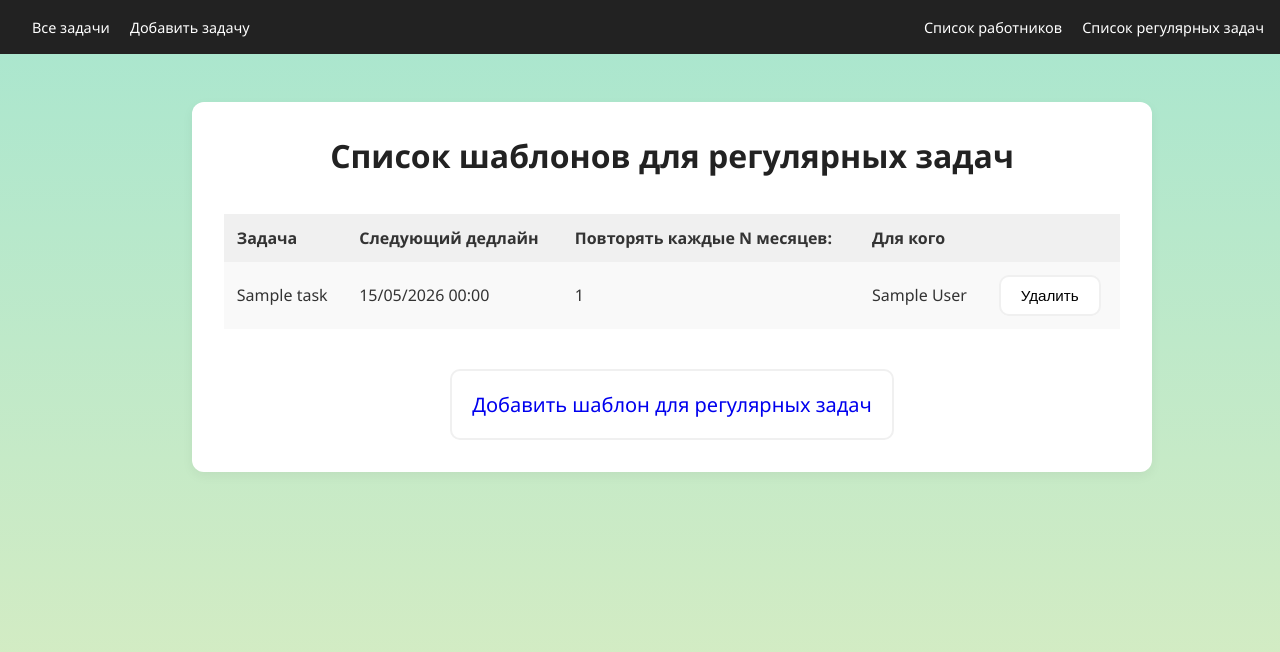
After one commit to redis713/UMCReminder, a Flask app: page /recurring_list in a window 1280 px wide. The commit adds this page. Shown: the top 652 px of the page. Run offline with Flask 3, Linux system fonts and the light colour scheme; tables that the repository leaves empty hold one stand-in row (values such as "Sample post").

Commit message:
Add recurring tasks system

```diff
--- a/app.py
+++ b/app.py
@@ -1,10 +1,11 @@
-from flask import Flask, render_template, request, redirect, url_for, flash
-from models import db, Task, User
+from zoneinfo import ZoneInfo
+from flask import Flask, render_template, request, redirect, url_for
+from models import db, Task, User, RecurringTask
 from config import Config
 from flask_migrate import Migrate
-#from scheduler import init_scheduler
 from flask import jsonify
-from datetime import datetime, timedelta
+from datetime import datetime, timedelta, date
+from scheduler import generate_tasks, write_month
 
 app = Flask(__name__)
 app.config.from_object(Config)
@@ -15,7 +16,7 @@ migrate = Migrate(app, db)
 
 @app.route("/")
 def index():
-    tasks = Task.query.order_by(Task.deadline).all()
+    tasks = Task.query.order_by(Task.deadline.desc()).all()
     users = User.query.all()
     return render_template("index.html", tasks=tasks, users=users)
 
@@ -125,10 +126,79 @@ def delete_task(task_id):
     db.session.commit()
     return redirect(url_for('index'))
 
+@app.route('/recurring_list')
+def recurring_list():
+    recurring_tasks = RecurringTask.query.all()
+    return render_template("recurring_list.html", recurring_tasks=recurring_tasks)
+
+def edit_recurring(rt_id):
+    rt = RecurringTask.query.get(rt_id)
+
+    if request.method == 'POST':
+        rt.title = request.form['title']
+        rt.description = request.form['description']
+        rt.interval_months = request.form['interval_months']
+        rt.next_run = datetime.strptime(request.form['next_run'], "%Y-%m-%dT%H:%M")
+
+
+
+
+@app.route('/add_recurring', methods=['GET', 'POST'])
+def add_recurring():
+    if request.method == 'POST':
+        title = request.form['title']
+        description = request.form['description']
+        interval = int(request.form['interval'])
+        #start_date = datetime.strptime(request.form['start_date'], "%Y-%m-%d").date()
+        start_date = datetime.strptime(request.form['start_date'], "%Y-%m-%dT%H:%M")
+        start_date = start_date.replace(tzinfo=ZoneInfo("Asia/Irkutsk")) # чтобы потом сравнивать с текущим временем нормально
+        user_ids = request.form.getlist('user_ids')  # список id из формы
+
+        month = start_date.month
+
+
+        rtask = RecurringTask(
+            title=title,
+            description=description,
+            interval_months=interval,
+            next_run=start_date
+        )
+
+        task = Task(
+            title=title + write_month(month),
+            description=description,
+            deadline=start_date
+        )
+
+        for uid in user_ids:
+            user = User.query.get(int(uid))
+            if user:
+                rtask.users.append(user)
+                task.users.append(user)
+
+        #если дата задачи после сегодняшней даты, то создаем ее сразу. В остальных случаях пусть работает scheduler
+        if start_date > datetime.now(ZoneInfo('Asia/Irkutsk')):
+            db.session.add(task)
+        db.session.add(rtask)
+        db.session.commit()
+
+        return redirect('recurring_list')
+
+    users = User.query.all()
+    return render_template('add_recurring.html', users=users)
+
+@app.route('/delete_recurring/<int:rt_id>')
+def delete_recurring(rt_id):
+    rt = RecurringTask.query.get(rt_id)
+    db.session.delete(rt)
+    db.session.commit()
+    return redirect(url_for('recurring_list'))
+
 
 @app.route('/api/tasks')
 def api_tasks():
-    now = datetime.utcnow()
+    #now = datetime.utcnow()
+    now = datetime.now(ZoneInfo('Asia/Irkutsk'))
     future = now + timedelta(days=7)
 
     tasks = Task.query.filter(
@@ -148,6 +218,11 @@ def api_tasks():
     ])
 
 
+@app.before_request
+def run_scheduler():
+    generate_tasks()
+    #print('every time')
+
 if __name__ == '__main__':
     #with app.app_context():
     #    db.create_all()
--- a/models.py
+++ b/models.py
@@ -7,6 +7,12 @@ db = SQLAlchemy()
 task_user = db.Table(
     "task_user",
     db.Column("task_id", db.Integer, db.ForeignKey("task.id"), primary_key=True),
+    db.Column("user_id", db.Integer, db.ForeignKey("user.id"), primary_key=True)
+)
+
+recurring_user = db.Table(
+    "recurring_user",
+    db.Column("recurring_id", db.Integer, db.ForeignKey("recurring_task.id"), primary_key=True),
     db.Column("user_id", db.Integer, db.ForeignKey("user.id"), primary_key=True)
 )
 
@@ -24,9 +30,32 @@ class Task(db.Model):
         back_populates="tasks"
     )
 
-    def is_due_soon(self):
-        now = datetime.utcnow()
-        return (self.deadline - now).days <= 3 and not self.completed
+    recurring_id = db.Column(db.Integer, db.ForeignKey('recurring_task.id'), nullable=True)
+
+    #def is_due_soon(self):
+    #    now = datetime.utcnow()
+    #    return (self.deadline - now).days <= 3 and not self.completed
+
+
+class RecurringTask(db.Model):
+    id = db.Column(db.Integer, primary_key=True)
+
+    title = db.Column(db.String(255))
+    description = db.Column(db.Text)
+
+    interval_months = db.Column(db.Integer, nullable=False)
+    next_run = db.Column(db.DateTime, nullable=False)
+
+    #active = db.Column(db.Boolean, default=True)
+
+    # связь с обычными задачами
+    tasks = db.relationship('Task', backref='recurring', lazy=True)
+
+    users = db.relationship(
+        "User",
+        secondary=recurring_user,
+        backref="recurring_tasks"
+    )
 
 
 class User(db.Model):
--- /dev/null
+++ b/scheduler.py
@@ -0,0 +1,57 @@
+from datetime import date, datetime
+import calendar
+
+from models import db, RecurringTask, Task
+
+
+def write_month(month):
+    months_words = ['', 'Январь', 'Февраль', 'Март', 'Апрель', 'Май', 'Июнь', 'Июль', 'Август', 'Сентябрь', 'Октябрь', 'Ноябрь', 'Декабрь']
+    return ' (' + months_words[month] + ')'
+
+
+
+def add_months(d, months):
+    month = d.month - 1 + months
+    year = d.year + month // 12
+    month = month % 12 + 1
+    day = min(d.day, calendar.monthrange(year, month)[1])
+    return datetime(year, month, day)
+
+
+'''
+def add_months(dt, months):
+    month = dt.month - 1 + months
+    year = dt.year + month // 12
+    month = month % 12 + 1
+    day = min(dt.day, calendar.monthrange(year, month)[1])
+
+    return dt.replace(year=year, month=month, day=day)
+'''
+
+def generate_tasks():
+    today = datetime.combine(date.today(), datetime.min.time())
+
+    recurring_list = RecurringTask.query.filter(
+        RecurringTask.next_run <= today
+    ).all()
+
+    for r in recurring_list:
+        # цикл на случай если система долго стояла мертвой. насоздает задач за все время без активности
+        while r.next_run <= today:
+            r.next_run = add_months(r.next_run, r.interval_months) # сначала прибавляем интервал и уже потом на новую дату создаем задачу
+
+            month = r.next_run.month
+
+            task = Task(
+                title=r.title + write_month(month),
+                description=r.description,
+                deadline=r.next_run,
+                recurring_id=r.id
+            )
+
+            task.users = r.users  # если у тебя есть связь
+            db.session.add(task)
+
+        #r.next_run = add_months(r.next_run, r.interval_months)
+
+    db.session.commit()
--- a/static/script.js
+++ b/static/script.js
@@ -18,6 +18,8 @@ function for_delete() {
       btn.addEventListener("click", () => {
         if (btn.dataset.type == "user")
             modalMessage.textContent = "Точно удалить пользователя?"
+        else if (btn.dataset.type == "recurring")
+            modalMessage.textContent = "Точно удалить шаблон?"
         else
             modalMessage.textContent = "Точно удалить задачу?";
         yesBtn.href = btn.dataset.url;
--- a/static/style.css
+++ b/static/style.css
@@ -1,10 +1,15 @@
 /* Общий фон и шрифт */
 body {
     font-family: "Segoe UI", Roboto, sans-serif;
-    background-color: #f4f6f8;
+
+    /*background-color: #f4f6f8;*/
+    background: linear-gradient(to bottom, #a8e6cf, #dcedc1);
+    min-height: 100%;
+    background-attachment: fixed;
     margin: 0;
     padding: 0;
     color: #333;
+
 }
 
 /* Навигация */
@@ -137,12 +142,12 @@ table th {
     background-color: #f0f0f0;
 }
 
-.a_add_user_button {
+.a_add_user_button, .a_add_recurring_button {
     text-decoration: none;
     margin-top: 40px;
 }
 
-.add_user_button {
+.add_user_button, .add_recurring_button {
     border: 2px solid #f0f0f0;
     border-radius: 10px;
     padding: 20px;
@@ -151,7 +156,7 @@ table th {
     transition: .2s;
 }
 
-.add_user_button:hover {
+.add_user_button:hover, .add_recurring_button:hover {
     background-color: #f0f0f0;
 }
 
@@ -203,6 +208,15 @@ table th {
   color: white;
 }
 
+.btn-delete:hover {
+    background-color: #FF746C;
+    color: #fff;
+}
+
+.btn-complete:hover {
+    background-color: #d9ffd3;
+}
+
 /* Анимация появления */
 @keyframes showModal {
   from {
@@ -214,3 +228,67 @@ table th {
     transform: translateY(0);
   }
 }
+
+
+
+/*
+body {
+    margin: 0;
+    padding: 0;
+    background: linear-gradient(to bottom, #a8e6cf, #dcedc1);
+    height: 100vh;
+    overflow: hidden;
+    font-family: sans-serif;
+}
+
+
+.leaf {
+    position: absolute;
+    top: -50px;
+    width: 30px;
+    height: 30px;
+    background-image: url('https://i.imgur.com/6vR9jGx.png');
+    background-size: cover;
+    opacity: 0.8;
+    animation: fall linear infinite;
+}
+
+
+@keyframes fall {
+    0% {
+        transform: translateX(0) rotate(0deg);
+        top: -50px;
+    }
+    100% {
+        transform: translateX(100px) rotate(360deg);
+        top: 100vh;
+    }
+}
+
+
+.leaf:nth-child(1) {
+    left: 10%;
+    animation-duration: 8s;
+    animation-delay: 0s;
+}
+.leaf:nth-child(2) {
+    left: 30%;
+    animation-duration: 10s;
+    animation-delay: 2s;
+}
+.leaf:nth-child(3) {
+    left: 50%;
+    animation-duration: 12s;
+    animation-delay: 4s;
+}
+.leaf:nth-child(4) {
+    left: 70%;
+    animation-duration: 9s;
+    animation-delay: 1s;
+}
+.leaf:nth-child(5) {
+    left: 90%;
+    animation-duration: 11s;
+    animation-delay: 3s;
+}
+*/
--- a/templates/base.html
+++ b/templates/base.html
@@ -9,15 +9,21 @@
 <body>
     <nav>
         <div class="logo">
-            <a href="{{ url_for('index') }}">Напоминалки</a>
+            <a href="{{ url_for('index') }}">Все задачи</a>
+            <a href="{{ url_for('add_task') }}">Добавить задачу</a>
         </div>
         <div>
             <a href="{{ url_for('users_list') }}">Список работников</a>
-            <a href="{{ url_for('add_task') }}">Добавить задачу</a>
+            <a href="{{ url_for('recurring_list') }}">Список регулярных задач</a>
         </div>
     </nav>
 
     <div class="container">
+        <div class="leaf"></div>
+        <div class="leaf"></div>
+        <div class="leaf"></div>
+        <div class="leaf"></div>
+        <div class="leaf"></div>
         {% block content %}{% endblock %}
     </div>
 
--- a/templates/index.html
+++ b/templates/index.html
@@ -83,4 +83,9 @@
         <p>Пока нет выполненных задач</p>
     {% endif %}
 </div>
+<div class="leaf"></div>
+<div class="leaf"></div>
+<div class="leaf"></div>
+<div class="leaf"></div>
+<div class="leaf"></div>
 {% endblock %}
--- /dev/null
+++ b/templates/recurring_list.html
@@ -0,0 +1,38 @@
+{% extends "base.html" %}
+
+{% block title %}Список шаблонов для регулярных задач{% endblock %}
+
+{% block content %}
+<div class="card">
+    <h1>Список шаблонов для регулярных задач</h1>
+    {% if recurring_tasks %}
+        <table>
+            <tr>
+                <th>Задача</th>
+                <th>Следующий дедлайн</th>
+                <th>Повторять каждые N месяцев:</th>
+                <th>Для кого</th>
+                <th></th>
+            </tr>
+            {% for rt in recurring_tasks %}
+            <tr>
+                <td>{{ rt.title }}</td>
+                <td>{{ rt.next_run.strftime('%d/%m/%Y %H:%M') }}</td>
+                <td>{{ rt.interval_months }}</td>
+                <td>
+                    {% for user in rt.users%}
+                        {{ user.name }} {% if not loop.last %}, {% endif %}
+                    {% endfor %}
+                </td>
+                <td><button class="btn-delete" data-url="{{ url_for('delete_recurring', rt_id=rt.id) }} " data-type="recurring">Удалить</button></td>
+            </tr>
+            {% endfor %}
+        </table>
+    {% else %}
+        <p>Пока нет шаблонов для регулярных задач</p>
+    {% endif %}
+    <a href="{{ url_for('add_recurring') }}" class="a_add_recurring_button">
+    <div class="add_recurring_button">Добавить шаблон для регулярных задач</div>
+    </a>
+</div>
+{% endblock %}
```
Also changed, not shown: migrations/versions/6096dfa801e5_edit_recurringtask_model.py (added, +32 -0 lines), migrations/versions/9b7f07bddf07_edit_recurringtask_model.py (added, +32 -0 lines), migrations/versions/fcf0d26d0c1c_fix_recurring.py (added, +51 -0 lines), templates/add_recurring.html (added, +32 -0 lines).
